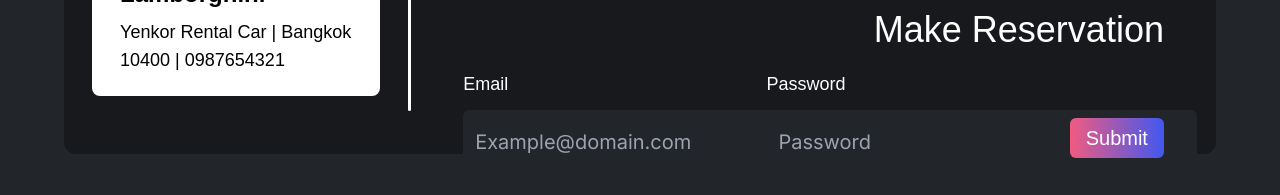
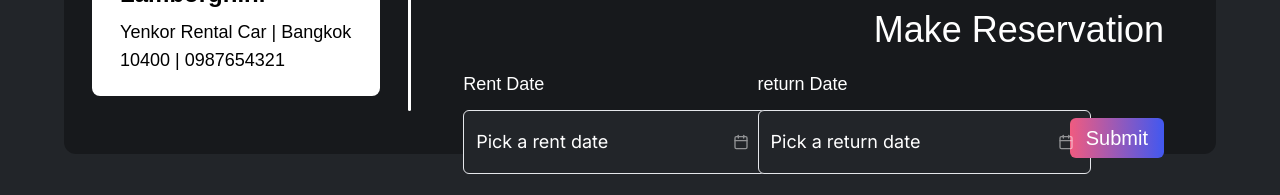
Before and after one commit to 2110503TACEDT66/swdevprac2-project-yenkor, a Next.js app: page /reserve/1 in a window 1280 px wide. Shown: the part 622-817 px from the top of the page. Built offline with nearby package versions, Linux system fonts and the light colour scheme; a web font is replaced by a local one.

Commit message:
Add rent and return date pickers to reservation page

```diff
--- a/src/app/reserve/[id]/page.tsx
+++ b/src/app/reserve/[id]/page.tsx
@@ -16,6 +16,15 @@ import {
   FormLabel,
   FormMessage,
 } from "@/components/ui/form";
+import {
+  Popover,
+  PopoverContent,
+  PopoverTrigger,
+} from "@/components/ui/popover";
+import { format } from "date-fns";
+import { cn } from "@/lib/utils";
+import { CalendarIcon } from "lucide-react";
+import { Calendar } from "@/components/ui/calendar";
 
 const page = ({ params }: { params: { id: string } }) => {
   const [isSticky, setIsSticky] = useState(false);
@@ -42,21 +51,18 @@ const page = ({ params }: { params: { id: string } }) => {
   });
 
   const formSchema = z.object({
-    email: z.string().min(2, {
-      message: "email must be at least 2 characters.",
+    rentDate: z.date({
+      required_error: "Rent date is required",
     }),
-    password: z.string().min(2, {
-      message: "password must be at least 2 characters.",
+    returnDate: z.date({
+      required_error: "Return date is required",
     }),
   });
 
   // 1. Define your form.
   const form = useForm<z.infer<typeof formSchema>>({
     resolver: zodResolver(formSchema),
-    defaultValues: {
-      email: "",
-      password: "",
-    },
+    defaultValues: {},
   });
 
   // 2. Define a submit handler.
@@ -116,38 +122,99 @@ const page = ({ params }: { params: { id: string } }) => {
                   >
                     <FormField
                       control={form.control}
-                      name="email"
+                      name="rentDate"
                       render={({ field }) => (
-                        <FormItem>
+                        <FormItem className="flex flex-col">
                           <FormLabel className="text-white font-kiona text-lg">
-                            Email
+                            Rent Date
                           </FormLabel>
+                          <Popover>
+                            <PopoverTrigger asChild>
                               <FormControl>
-                            <Input
-                              className="bg-[#222529] text-white"
-                              placeholder="Example@domain.com"
-                              {...field}
+                                <Button
+                                  variant={"outline"}
+                                  className={cn(
+                                    "w-[170%] text-white text-lg h-16 pl-3 text-left font-normal bg-[#222529]",
+                                    !field.value && "text-muted-foreground"
+                                  )}
+                                >
+                                  {field.value ? (
+                                    format(field.value, "PPP")
+                                  ) : (
+                                    <span className="text-white">
+                                      Pick a rent date
+                                    </span>
+                                  )}
+                                  <CalendarIcon
+                                    className="ml-auto h-4 w-4 opacity-50 "
+                                    color="white"
                                   />
+                                </Button>
                               </FormControl>
+                            </PopoverTrigger>
+                            <PopoverContent
+                              className="w-auto p-0 bg-white"
+                              align="start"
+                            >
+                              <Calendar
+                                mode="single"
+                                selected={field.value}
+                                onSelect={field.onChange}
+                                disabled={(date) => date < new Date()}
+                                initialFocus
+                              />
+                            </PopoverContent>
+                          </Popover>
                           <FormMessage className="text-rose-600" />
                         </FormItem>
                       )}
                     />
+
                     <FormField
                       control={form.control}
-                      name="password"
+                      name="returnDate"
                       render={({ field }) => (
-                        <FormItem>
+                        <FormItem className="flex flex-col">
                           <FormLabel className="text-white font-kiona text-lg">
-                            Password
+                            return Date
                           </FormLabel>
+                          <Popover>
+                            <PopoverTrigger asChild>
                               <FormControl>
-                            <Input
-                              placeholder="Password"
-                              className="bg-[#222529] text-white"
-                              {...field}
+                                <Button
+                                  variant={"outline"}
+                                  className={cn(
+                                    "w-[170%] text-white text-lg h-16 pl-3 text-left font-normal bg-[#222529]",
+                                    !field.value && "text-muted-foreground"
+                                  )}
+                                >
+                                  {field.value ? (
+                                    format(field.value, "PPP")
+                                  ) : (
+                                    <span className="text-white">
+                                      Pick a return date
+                                    </span>
+                                  )}
+                                  <CalendarIcon
+                                    className="ml-auto h-4 w-4 opacity-50 "
+                                    color="white"
                                   />
+                                </Button>
                               </FormControl>
+                            </PopoverTrigger>
+                            <PopoverContent
+                              className="w-auto p-0 bg-white"
+                              align="start"
+                            >
+                              <Calendar
+                                mode="single"
+                                selected={field.value}
+                                onSelect={field.onChange}
+                                disabled={(date) => date < new Date()}
+                                initialFocus
+                              />
+                            </PopoverContent>
+                          </Popover>
                           <FormMessage className="text-rose-600" />
                         </FormItem>
                       )}
```
Lines whose indentation alone changed are shown as unchanged.
